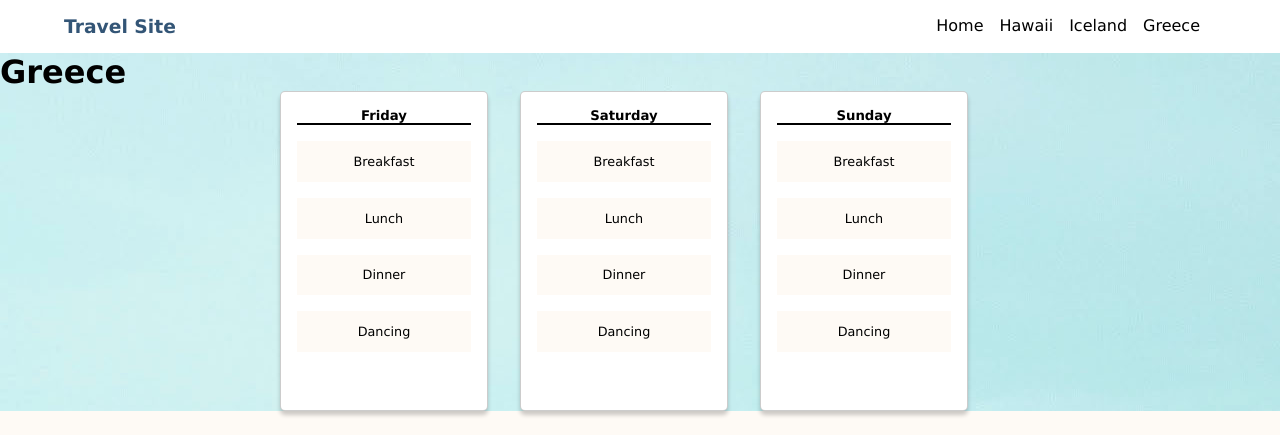
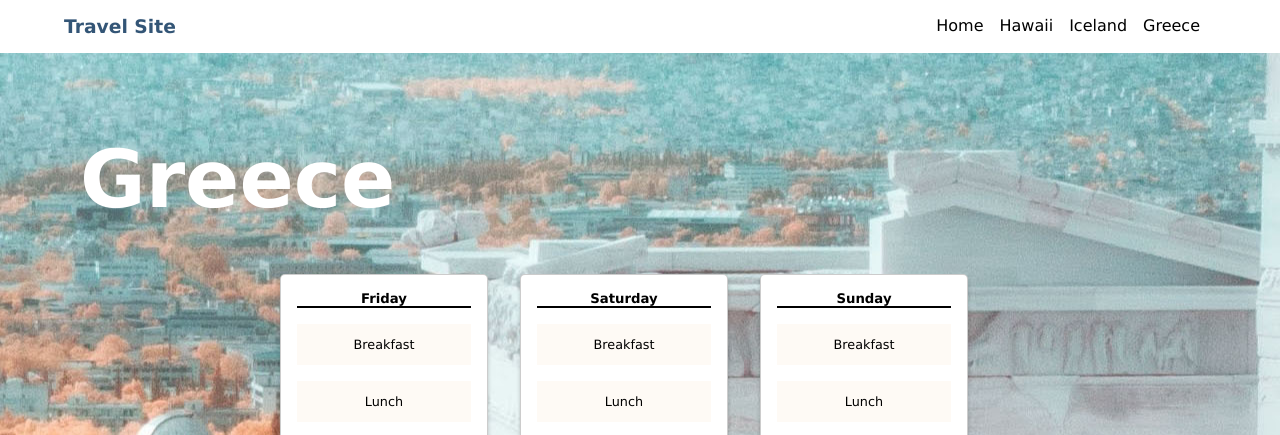
Before and after one commit to jasmindzogovic/jasmin_dzogovic_travelsite, a plain HTML site: page pages/greece.html in a window 1280 px wide. Shown: the top 435 px of the page. Drawn offline with Linux system fonts and the light colour scheme.

Commit message:
making changes to greece hero section

```diff
--- a/css/destinations.css
+++ b/css/destinations.css
@@ -5,17 +5,23 @@
 }
 
 .greece__hero-section {
-    background: url(../assets/Images/greece.jpg);
-    background-repeat: no-repeat;
+    background: no-repeat center url(../assets/Images/greece.jpg);
+    padding: 5rem 5rem 5rem 5rem;
 }
 
 .hawaii_hero-section {
-    background-image: url(../assets/Images/hawaii.jpg);
+    background-image: no-repeat center url(../assets/Images/hawaii.jpg);
     background-repeat: no-repeat;
 }
 
 .iceland__hero-section {
     background: no-repeat center url(../assets/Images/iceland.jpg);
+}
+
+.hero-section__header {
+    color: white;
+    font-size: 5rem;
+    padding-bottom: 3rem;
 }
 
 .itinerary-card__container {
```
